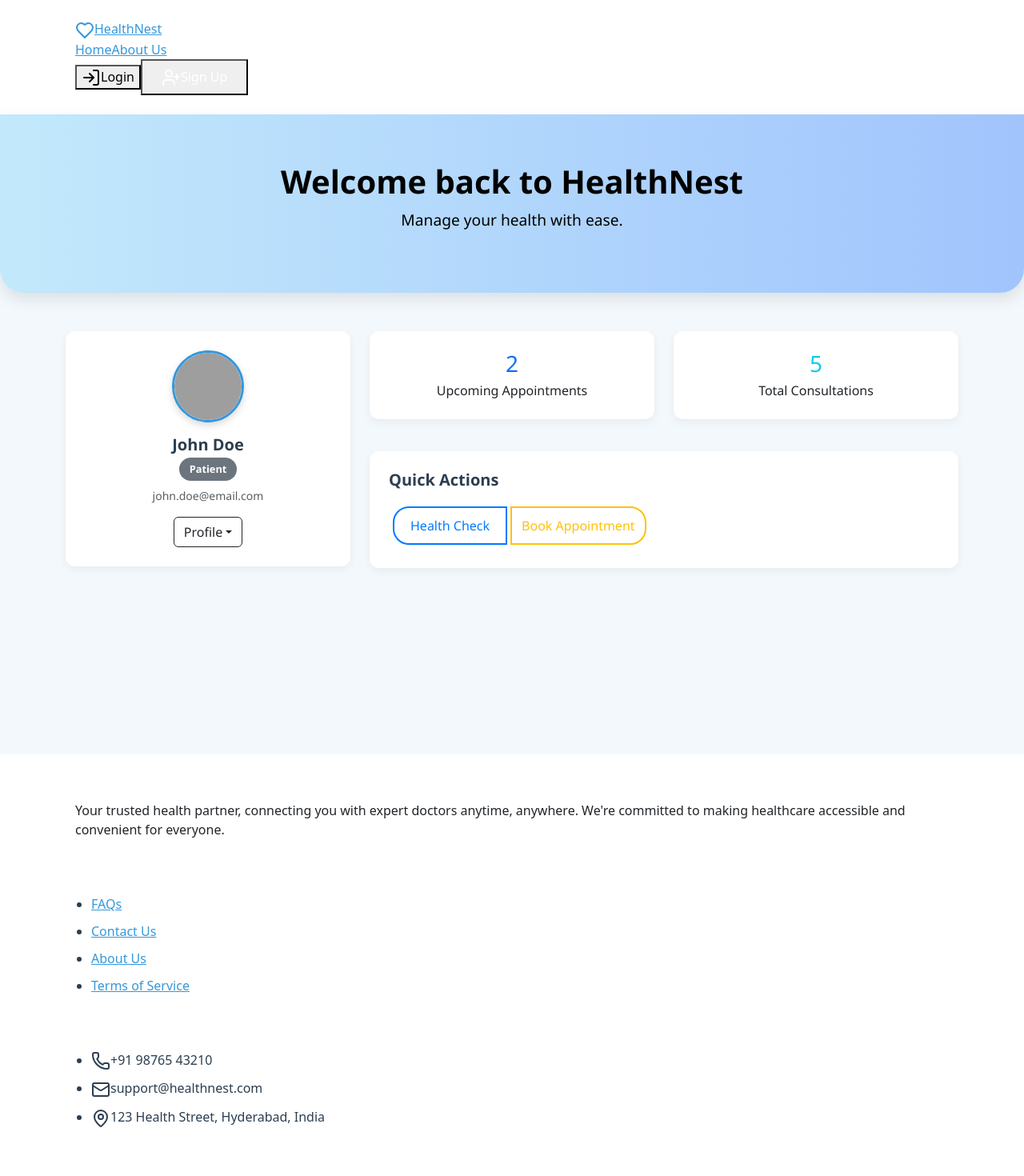
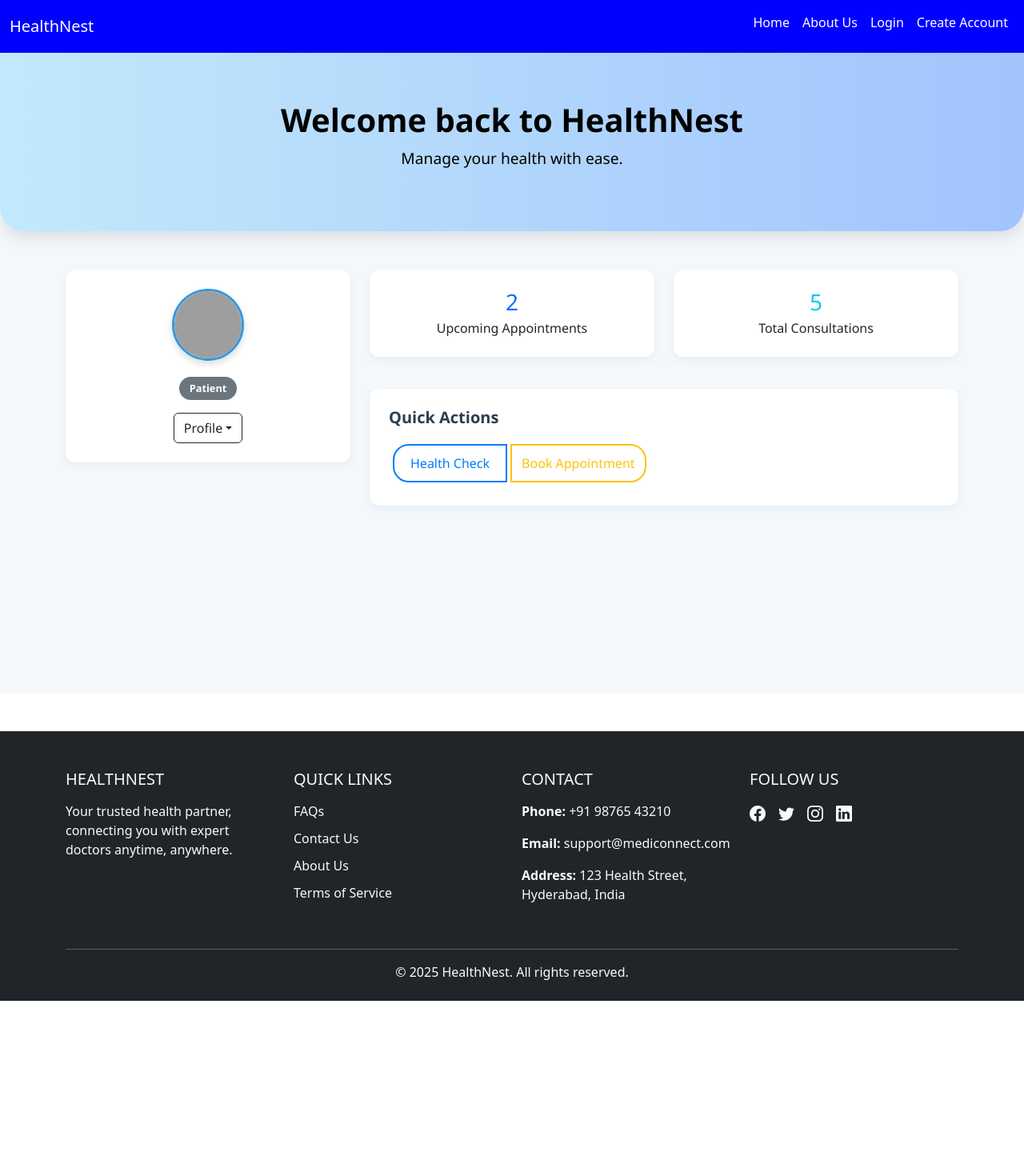
Before and after one commit to thepavansai/HealthNest, a React (Create React App) app in the folder Front-End/healthnest/: page /user in a window 1280 px wide. Shown: the top 1470 px of the page at 80% size. After the commit the page ends 1251 px from the top, so only its background shows below. Built offline with nearby package versions, Linux system fonts and the light colour scheme; grey boxes are pictures that could not be loaded.

Commit message:
modified header and userdashboard for dynamic data

```diff
--- a/Front-End/healthnest/package.json
+++ b/Front-End/healthnest/package.json
@@ -17,6 +17,7 @@
     "react-multi-carousel": "^2.8.5",
     "react-router-dom": "^7.5.0",
     "react-scripts": "5.0.1",
+    "react-toastify": "^11.0.5",
     "web-vitals": "^2.1.4"
   },
   "scripts": {
--- a/Front-End/healthnest/src/App.js
+++ b/Front-End/healthnest/src/App.js
@@ -8,7 +8,7 @@ import DeleteAccount from './pages/DeleteAccount';
 import DoctorProfile from './pages/DoctorProfile';
 import ManageAppointments from './pages/ManageAppointments';
 import AdminDashboard from './pages/AdminDashboard';
-import Dashboard from './pages/Dashboard';
+//import Dashboard from './pages/Dashboard';
 import CheckHealth from './pages/CheckHealth';
 import DoctorDashboard from './pages/DoctorDashboard';
 import FeelingInputComponent from './components/FeelingInputComponent';
@@ -32,7 +32,7 @@ function App() {
           <Route path="/manageappointments" element={<ManageAppointments/>} />
           <Route path="/admin"element={<AdminDashboard/>}/>
           <Route path="/user"element={<UserDashboard/>}/>
-          <Route path="/dashboard" element={<Dashboard/>} />
+          <Route path="/dashboard" element={<UserDashboard/>} />
           <Route path="/checkhealth" element={<CheckHealth/>}/>
           <Route path="/doctordashboard" element={<DoctorDashboard/>}/>
           <Route path="/feeling-input" element={<FeelingInputComponent />} />
--- a/Front-End/healthnest/src/components/Footer.js
+++ b/Front-End/healthnest/src/components/Footer.js
@@ -1,70 +1,48 @@
-import { Facebook, Twitter, Instagram, Linkedin, Mail, Phone, MapPin } from 'lucide-react';
-
+import 'bootstrap-icons/font/bootstrap-icons.css';
 const Footer = () => {
 return (
-    <footer className="bg-gray-900 text-gray-300 pt-12 pb-8">
-      <div className="container mx-auto px-4">
-        <div className="grid grid-cols-1 md:grid-cols-4 gap-8">
-          <div>
-            <h3 className="text-2xl font-bold text-white mb-4">HealthNest</h3>
-            <p className="text-gray-400 leading-relaxed">
-              Your trusted health partner, connecting you with expert doctors anytime, anywhere.
-              We're committed to making healthcare accessible and convenient for everyone.
-            </p>
+<footer className="bg-dark text-light pt-5 pb-4 mt-5">
+<div className="container">
+<div className="row">
+
+
+        {/* Company Info */}
+        <div className="col-md-3 mb-4">
+          <h5 className="text-uppercase mb-3">HealthNest</h5>
+          <p>Your trusted health partner, connecting you with expert doctors anytime, anywhere.</p>
         </div>
 
-          <div>
-            <h4 className="text-lg font-semibold text-white mb-4">Quick Links</h4>
-            <ul className="space-y-2">
-              <li><a href="/faq" className="hover:text-blue-400 transition-colors">FAQs</a></li>
-              <li><a href="/contact" className="hover:text-blue-400 transition-colors">Contact Us</a></li>
-              <li><a href="/about" className="hover:text-blue-400 transition-colors">About Us</a></li>
-              <li><a href="/terms" className="hover:text-blue-400 transition-colors">Terms of Service</a></li>
+        {/* Quick Links */}
+        <div className="col-md-3 mb-4">
+          <h5 className="text-uppercase mb-3">Quick Links</h5>
+          <ul className="list-unstyled">
+            <li><a href="/faq" className="text-light text-decoration-none">FAQs</a></li>
+            <li><a href="/contact" className="text-light text-decoration-none">Contact Us</a></li>
+            <li><a href="/about" className="text-light text-decoration-none">About Us</a></li>
+            <li><a href="/terms" className="text-light text-decoration-none">Terms of Service</a></li>
           </ul>
         </div>
 
-          <div>
-            <h4 className="text-lg font-semibold text-white mb-4">Contact</h4>
-            <ul className="space-y-3">
-              <li className="flex items-center gap-2">
-                <Phone className="h-5 w-5 text-blue-400" />
-                <span>+91 98765 43210</span>
-              </li>
-              <li className="flex items-center gap-2">
-                <Mail className="h-5 w-5 text-blue-400" />
-                <span>support@healthnest.com</span>
-              </li>
-              <li className="flex items-start gap-2">
-                <MapPin className="h-5 w-5 text-blue-400" />
-                <span>123 Health Street, Hyderabad, India</span>
-              </li>
-            </ul>
+        {/* Contact Info */}
+        <div className="col-md-3 mb-4">
+          <h5 className="text-uppercase mb-3">Contact</h5>
+          <p><strong>Phone:</strong> +91 98765 43210</p>
+          <p><strong>Email:</strong> support@mediconnect.com</p>
+          <p><strong>Address:</strong> 123 Health Street, Hyderabad, India</p>
         </div>
 
-          <div>
-            <h4 className="text-lg font-semibold text-white mb-4">Follow Us</h4>
-            <div className="flex space-x-4">
-              <a href="#" className="hover:text-blue-400 transition-colors">
-                <Facebook className="h-6 w-6" />
-              </a>
-              <a href="#" className="hover:text-blue-400 transition-colors">
-                <Twitter className="h-6 w-6" />
-              </a>
-              <a href="#" className="hover:text-blue-400 transition-colors">
-                <Instagram className="h-6 w-6" />
-              </a>
-              <a href="#" className="hover:text-blue-400 transition-colors">
-                <Linkedin className="h-6 w-6" />
-              </a>
-            </div>
+        {/* Social Media */}
+        <div className="col-md-3 mb-4">
+          <h5 className="text-uppercase mb-3">Follow Us</h5>
+          <a href="#" className="text-light me-3 fs-5"><i className="bi bi-facebook"></i></a>
+          <a href="#" className="text-light me-3 fs-5"><i className="bi bi-twitter"></i></a>
+          <a href="#" className="text-light me-3 fs-5"><i className="bi bi-instagram"></i></a>
+          <a href="#" className="text-light fs-5"><i className="bi bi-linkedin"></i></a>
         </div>
       </div>
 
-        <hr className="border-gray-800 my-8" />
-
-        <div className="text-center text-gray-400">
-          <p>© 2025 HealthNest. All rights reserved.</p>
-        </div>
+      <hr className="bg-secondary" />
+      <p className="text-center mb-0">© 2025 HealthNest. All rights reserved.</p>
     </div>
   </footer>
 );
--- a/Front-End/healthnest/src/components/Header.js
+++ b/Front-End/healthnest/src/components/Header.js
@@ -1,11 +1,9 @@
 import { useEffect, useState } from "react";
 import { useNavigate } from "react-router-dom";
-import { User, LogOut, Settings, FileText, Calendar, Heart, UserPlus, LogIn } from 'lucide-react';
 
 const Header = () => {
   const [isLoggedIn, setIsLoggedIn] = useState(false);
   const [userName, setUserName] = useState("");
-  const [isMenuOpen, setIsMenuOpen] = useState(false);
   const navigate = useNavigate();
 
   useEffect(() => {
@@ -26,81 +24,49 @@ const Header = () => {
 
   const handleNavigate = (path) => {
     navigate(path);
-    setIsMenuOpen(false);
   };
 
   return (
-    <header className="bg-white shadow-md">
-      <nav className="container mx-auto px-4 py-4">
-        <div className="flex items-center justify-between">
-          <a href="/" className="flex items-center gap-2">
-            <Heart className="h-8 w-8 text-blue-600" />
-            <span className="text-2xl font-bold text-gray-900">HealthNest</span>
-          </a>
+    <div>
+      <nav className="navbar navbar-expand-lg" style={{ backgroundColor: "blue" }}>
+        <div className="container-fluid">
+          <a className="navbar-brand text-white" href="#">HealthNest</a>
+          <button className="navbar-toggler" type="button" data-bs-toggle="collapse"
+            data-bs-target="#navbarNav" aria-controls="navbarNav" aria-expanded="false"
+            aria-label="Toggle navigation">
+            <span className="navbar-toggler-icon"></span>
+          </button>
 
-          <div className="hidden md:flex items-center space-x-8">
-            <a href="/" className="text-gray-600 hover:text-blue-600 transition-colors">Home</a>
-            <a href="/about" className="text-gray-600 hover:text-blue-600 transition-colors">About Us</a>
+          <div className="collapse navbar-collapse" id="navbarNav">
+            <ul className="navbar-nav ms-auto">
+              <li className="nav-item">
+                <a className="nav-link text-white" href="/">Home</a>
+              </li>
+              <li className="nav-item">
+                <a className="nav-link text-white" href="/about">About Us</a>
+              </li>
 
-            {isLoggedIn ? (
-              <div className="relative">
-                <button
-                  onClick={() => setIsMenuOpen(!isMenuOpen)}
-                  className="flex items-center gap-2 text-gray-600 hover:text-blue-600 focus:outline-none"
-                >
-                  <User className="h-5 w-5" />
-                  <span>{userName}</span>
-                </button>
-
-                {isMenuOpen && (
-                  <div className="absolute right-0 mt-2 w-48 bg-white rounded-md shadow-lg py-1 z-50">
-                    <button onClick={() => handleNavigate("/editprofile")}
-                      className="flex items-center w-full px-4 py-2 text-sm text-gray-700 hover:bg-blue-50">
-                      <User className="h-4 w-4 mr-2" />
-                      Edit Profile
-                    </button>
-                    <button onClick={() => handleNavigate("/appointments")}
-                      className="flex items-center w-full px-4 py-2 text-sm text-gray-700 hover:bg-blue-50">
-                      <Calendar className="h-4 w-4 mr-2" />
-                      My Appointments
-                    </button>
-                    <button onClick={() => handleNavigate("/health-reports")}
-                      className="flex items-center w-full px-4 py-2 text-sm text-gray-700 hover:bg-blue-50">
-                      <FileText className="h-4 w-4 mr-2" />
-                      Health Reports
-                    </button>
-                    <button onClick={() => handleNavigate("/settings")}
-                      className="flex items-center w-full px-4 py-2 text-sm text-gray-700 hover:bg-blue-50">
-                      <Settings className="h-4 w-4 mr-2" />
-                      Settings
-                    </button>
-                    <hr className="my-1" />
-                    <button onClick={handleLogout}
-                      className="flex items-center w-full px-4 py-2 text-sm text-red-600 hover:bg-red-50">
-                      <LogOut className="h-4 w-4 mr-2" />
-                      Logout
-                    </button>
-                  </div>
-                )}
-              </div>
-            ) : (
-              <div className="flex items-center space-x-4">
-                <button onClick={() => handleNavigate("/login")}
-                  className="flex items-center gap-2 text-gray-600 hover:text-blue-600">
-                  <LogIn className="h-5 w-5" />
-                  Login
-                </button>
-                <button onClick={() => handleNavigate("/signup")}
-                  className="flex items-center gap-2 px-4 py-2 bg-blue-600 text-white rounded-md hover:bg-blue-700 transition-colors">
-                  <UserPlus className="h-5 w-5" />
-                  Sign Up
-                </button>
-              </div>
-            )}
+              {isLoggedIn ? (
+                <>
+                  <li className="nav-item">
+                    <a className="nav-link text-white" href="#">Welcome, {userName}</a>
+                  </li>
+                </>
+              ) : (
+                <>
+                  <li className="nav-item">
+                    <a className="nav-link text-white" href="/login">Login</a>
+                  </li>
+                  <li className="nav-item">
+                    <a className="nav-link text-white" href="/signup">Create Account</a>
+                  </li>
+                </>
+              )}
+            </ul>
           </div>
         </div>
       </nav>
-    </header>
+    </div>
   );
 };
 
--- a/Front-End/healthnest/src/pages/UserDashboard.js
+++ b/Front-End/healthnest/src/pages/UserDashboard.js
@@ -1,12 +1,31 @@
-import React, { useState } from 'react';
+import React, { useEffect, useState } from 'react';
 import { useNavigate } from 'react-router-dom';
 import Header from '../components/Header';
 import Footer from '../components/Footer';
 import './UserDashboard.css';
+import axios from 'axios';
 
 const UserDashboard = () => {
   const navigate = useNavigate();
   const [dropdownOpen, setDropdownOpen] = useState(false);
+  const [userData, setUserData] = useState({
+    name: '',
+    email: '',
+  });
+
+  const userId = localStorage.getItem("userId");
+
+  useEffect(() => {
+    if (userId) {
+      axios.get(`http://localhost:8080/users/userdetails/${userId}`)
+        .then((res) => {
+          setUserData(res.data);
+        })
+        .catch((err) => {
+          console.error("Failed to fetch user details", err);
+        });
+    }
+  }, [userId]);
 
   const toggleDropdown = () => {
     setDropdownOpen(!dropdownOpen);
@@ -54,9 +73,9 @@ const UserDashboard = () => {
                   alt="User Avatar"
                   className="rounded-circle mb-3"
                 />
-                <h5 className="card-title mb-1">John Doe</h5>
+                <h5 className="card-title mb-1">{userData.name}</h5>
                 <span className="badge bg-secondary">Patient</span>
-                <p className="text-muted mt-2 small">john.doe@email.com</p>
+                <p className="text-muted mt-2 small">{userData.email}</p>
                 <div className="dropdown-container">
                   <button onClick={toggleDropdown} className="btn btn-outline-dark dropdown-toggle">
                     Profile
```
Also changed, not shown: Front-End/healthnest/src/pages/UserEditProfile.js (+75 -16 lines), 1 other file (tests, documents, lock files or other folders). Lines whose indentation alone changed are shown as unchanged.
